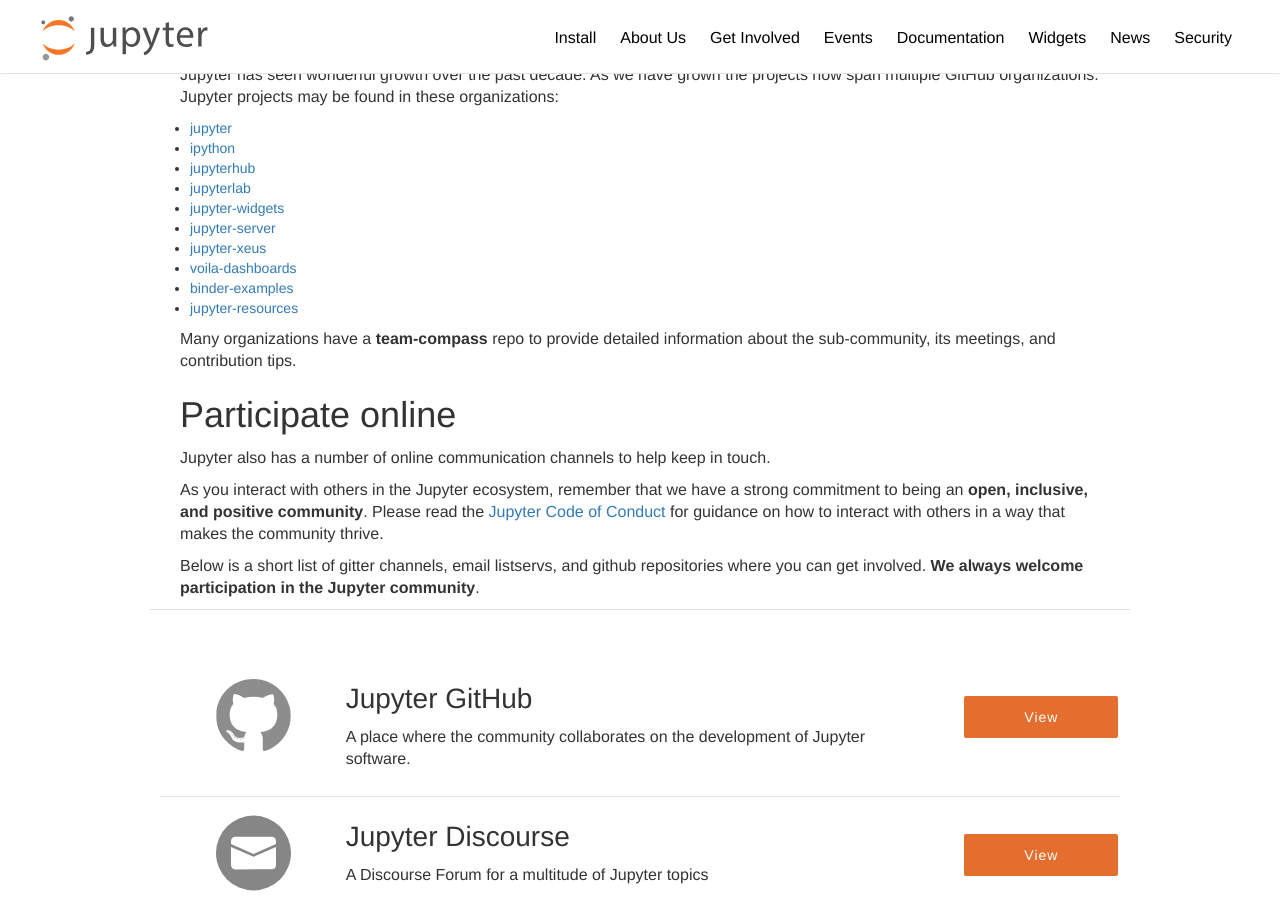
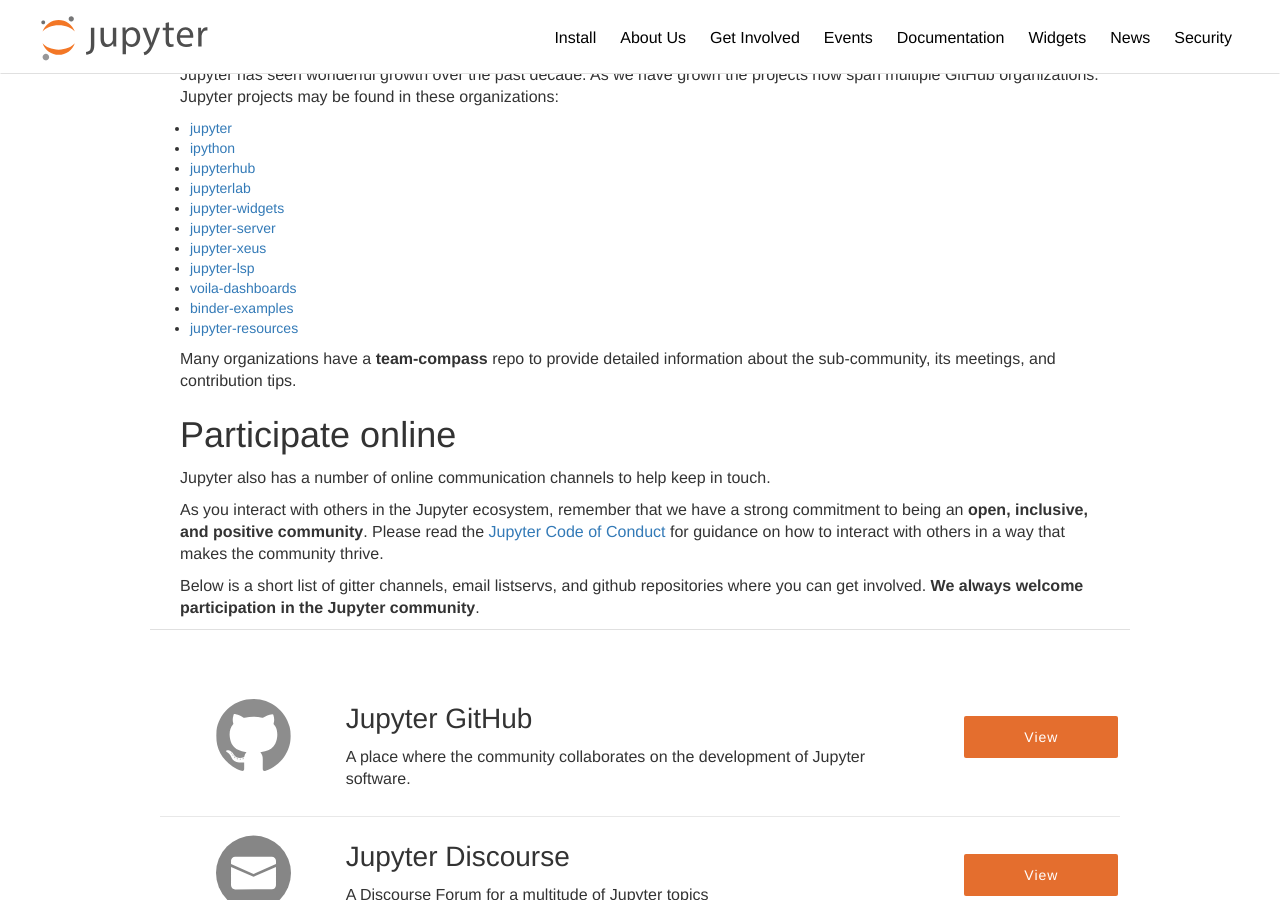
Before and after one commit to jupyter/jupyter.github.io, a Jekyll site: the page built from community.md, in a window 1280 px wide and 900 px high, scrolled down 665 px. Built offline with Jekyll 4.4.1, drawn with Linux system fonts in a browser that asks for light colours.

Commit message:
Add jupyter-lsp organization

```diff
--- a/community.md
+++ b/community.md
@@ -38,6 +38,7 @@
 - [jupyter-widgets](https://github.com/jupyter-widgets)
 - [jupyter-server](https://github.com/jupyter-server)
 - [jupyter-xeus](https://github.com/jupyter-xeus)
+- [jupyter-lsp](https://github.com/jupyter-lsp)
 - [voila-dashboards](https://github.com/voila-dashboards)
 - [binder-examples](https://github.com/binder-examples)
 - [jupyter-resources](https://github.com/jupyter-resources)
```
